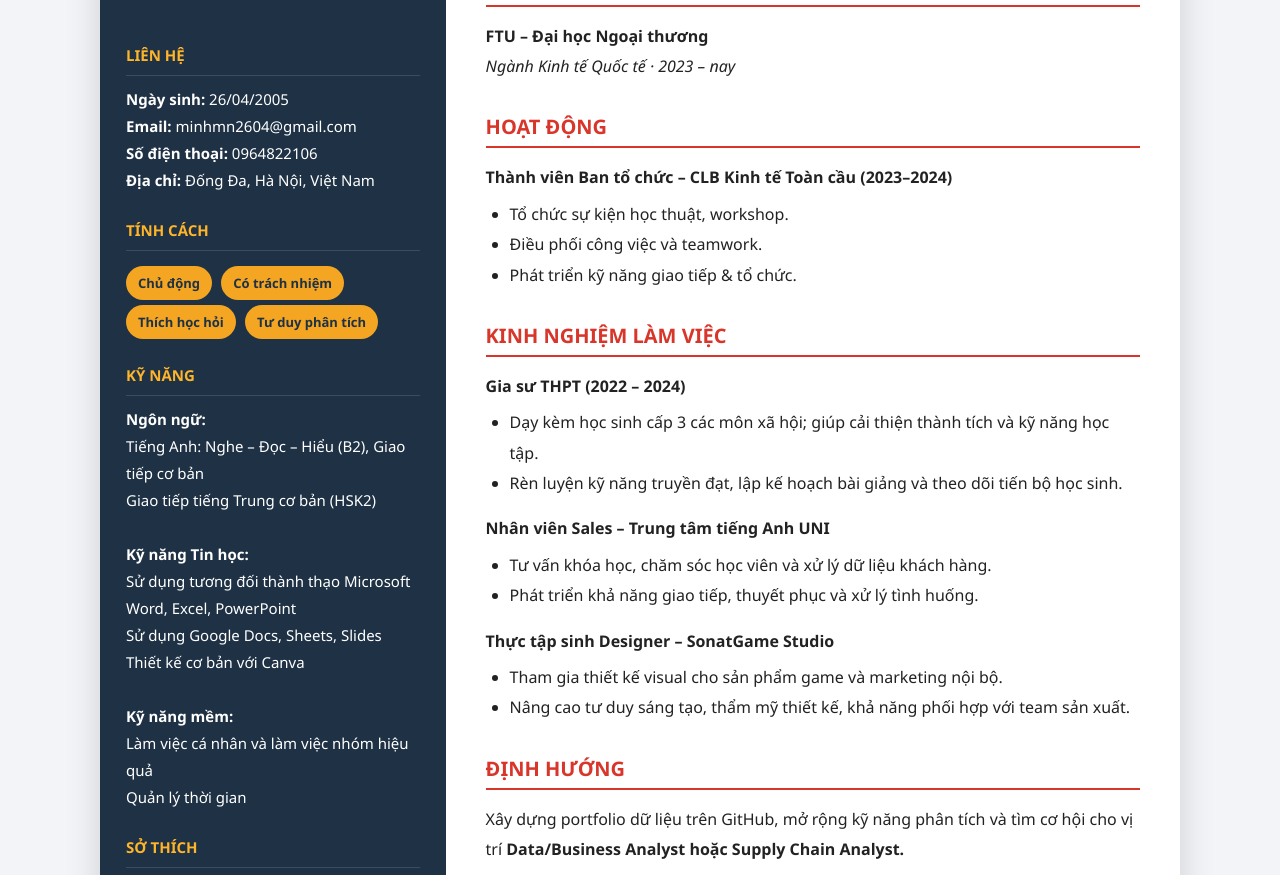
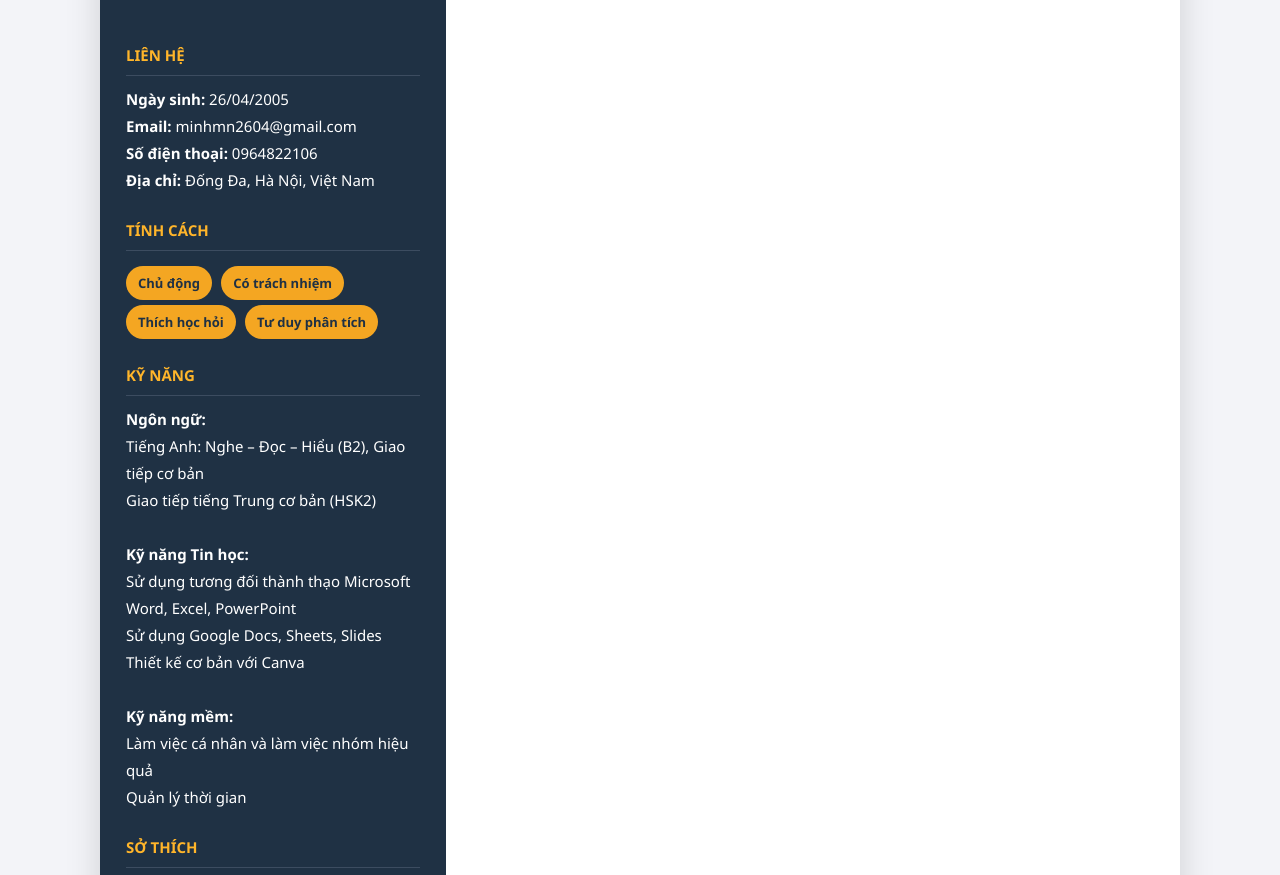
Before and after one commit to k622311410117-mnm/Mai-Nhat-Minh, a plain HTML site: page index.html in a window 1280 px wide. Shown: the part 303-1178 px from the top of the page. Drawn offline with Linux system fonts and the light colour scheme.

Commit message:
Update index.html

```diff
--- a/index.html
+++ b/index.html
@@ -230,57 +230,7 @@
                     Mình là sinh viên ngành <b>Kinh tế Quốc tế</b> tại FTU, yêu thích <b>data analysis,
                     logistics và supply chain</b>. Hiện đang học Excel, SQL, Python & Power BI để phân tích
                     dữ liệu và hỗ trợ ra quyết định kinh doanh. Mục tiêu phát triển theo định hướng
-                    <b>Business/Data Analyst trong lĩnh vực vận hành, chuỗi cung ứng hoặc thương mại quốc tế.</b>
-                </p>
-            </section>
-
-            <section class="section">
-                <div class="section-title">Học vấn</div>
-                <div class="section-line"></div>
-                <p><b>FTU – Đại học Ngoại thương</b><br>
-                <i>Ngành Kinh tế Quốc tế · 2023 – nay</i></p>
-            </section>
-
-            <section class="section">
-                <div class="section-title">Hoạt động</div>
-                <div class="section-line"></div>
-                <p><b>Thành viên Ban tổ chức – CLB Kinh tế Toàn cầu (2023–2024)</b></p>
-                <ul>
-                    <li>Tổ chức sự kiện học thuật, workshop.</li>
-                    <li>Điều phối công việc và teamwork.</li>
-                    <li>Phát triển kỹ năng giao tiếp & tổ chức.</li>
-                </ul>
-            </section>
-
-            <!-- WORK EXPERIENCE -->
-            <section class="section">
-                <div class="section-title">Kinh nghiệm làm việc</div>
-                <div class="section-line"></div>
-
-                <p><b>Gia sư THPT (2022 – 2024)</b></p>
-                <ul>
-                    <li>Dạy kèm học sinh cấp 3 các môn xã hội; giúp cải thiện thành tích và kỹ năng học tập.</li>
-                    <li>Rèn luyện kỹ năng truyền đạt, lập kế hoạch bài giảng và theo dõi tiến bộ học sinh.</li>
-                </ul>
-
-                <p style="margin-top:15px;"><b>Nhân viên Sales – Trung tâm tiếng Anh UNI</b></p>
-                <ul>
-                    <li>Tư vấn khóa học, chăm sóc học viên và xử lý dữ liệu khách hàng.</li>
-                    <li>Phát triển khả năng giao tiếp, thuyết phục và xử lý tình huống.</li>
-                </ul>
-
-                <p style="margin-top:15px;"><b>Thực tập sinh Designer – SonatGame Studio</b></p>
-                <ul>
-                    <li>Tham gia thiết kế visual cho sản phẩm game và marketing nội bộ.</li>
-                    <li>Nâng cao tư duy sáng tạo, thẩm mỹ thiết kế, khả năng phối hợp với team sản xuất.</li>
-                </ul>
-            </section>
-
-            <section class="section">
-                <div class="section-title">Định hướng</div>
-                <div class="section-line"></div>
-                <p>
-                    Xây dựng portfolio dữ liệu trên GitHub, mở rộng kỹ năng phân tích và tìm cơ hội
+                    <b>Business/Data Analyst trong lĩnh vực vận hành, chuỗi cnhân, mở rộng kỹ năng phân tích và tìm cơ hội
                     cho vị trí <b>Data/Business Analyst hoặc Supply Chain Analyst.</b>
                 </p>
             </section>
```
